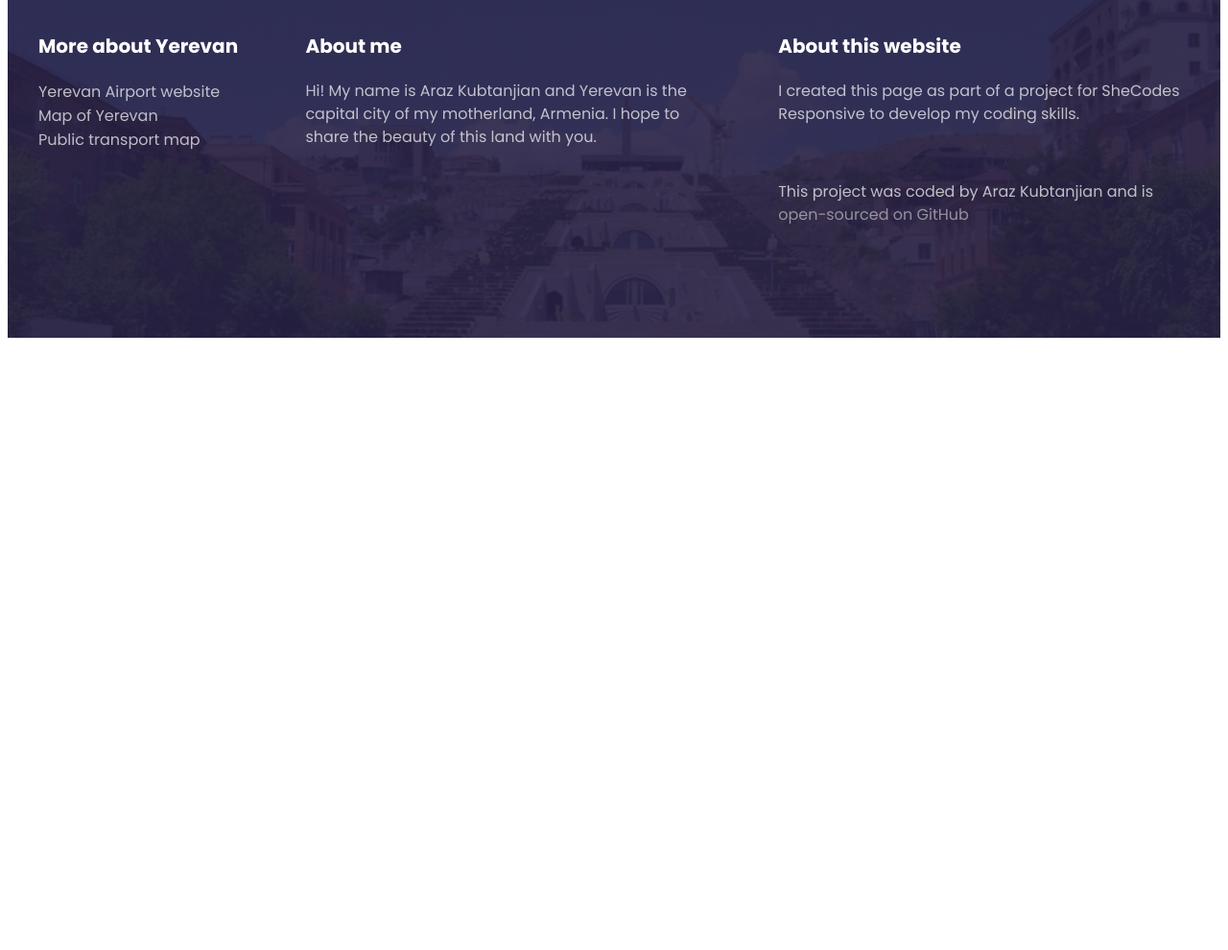
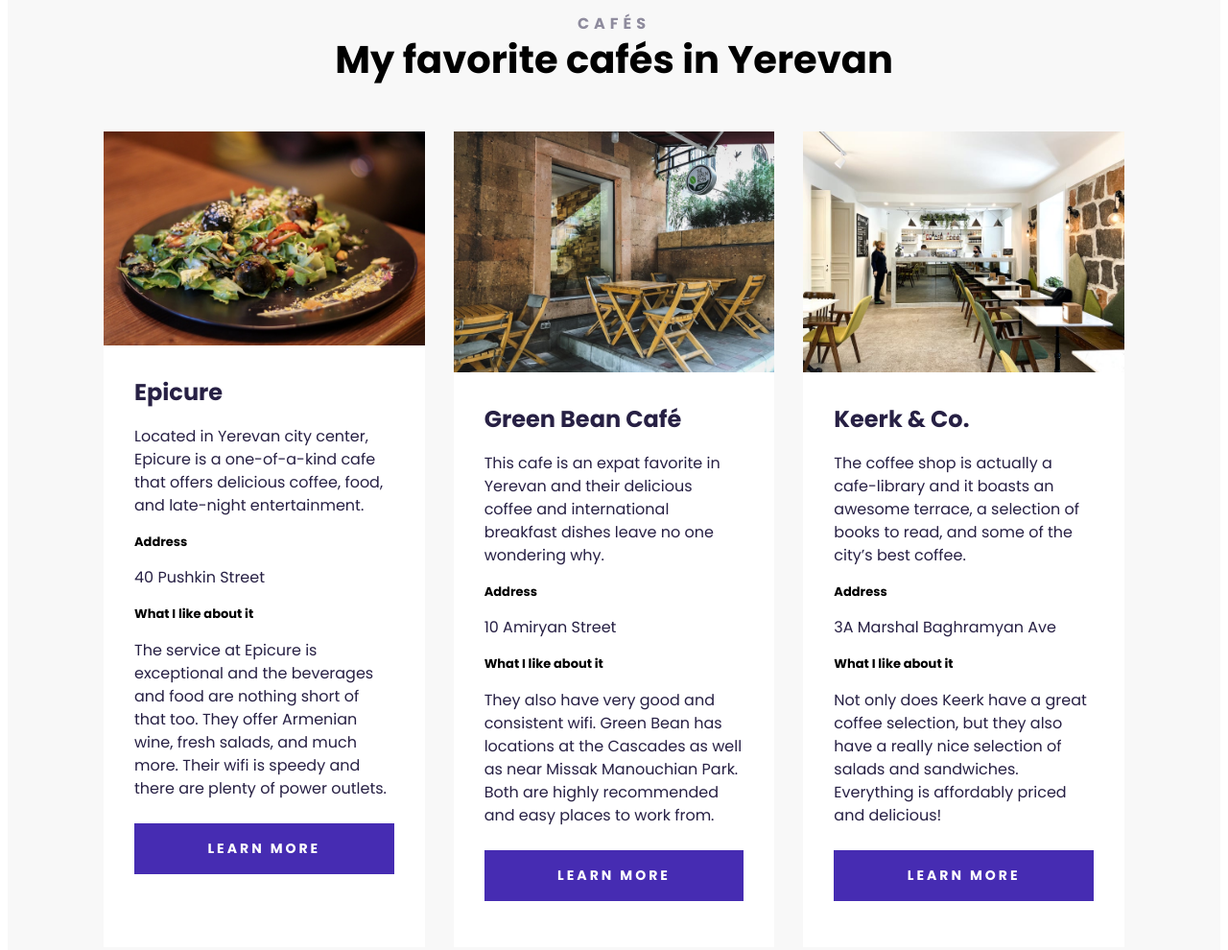
Before and after one commit to araz0515/travel-yerevan-project, a plain HTML site: page index.html in a window 1280 px wide. Shown: the part 1420-2410 px from the top of the page at 96% size. Before the commit the page ends 1780 px from the top, so only its background shows below. Drawn offline with Linux system fonts and the light colour scheme.

Commit message:
Added Cards section

```diff
--- a/index.html
+++ b/index.html
@@ -20,6 +20,7 @@
       <h3>Capital city of Armenia</h3>
       <a href="" class="hero-link">Learn more</a>
     </header>
+
     <main>
       <div>
         <img src="images/yerevan-image.png" alt="the cascade in Yerevan" />
@@ -36,6 +37,100 @@
         </p>
       </div>
     </main>
+
+    <section class="favorite-cafés">
+      <h2>Cafés</h2>
+      <h1>My favorite cafés in Yerevan</h1>
+      <div class="grid-3-columns">
+        <div class="card">
+          <img
+            src="images/card-image-1.png"
+            alt="Epicure café image"
+            class="img-responsive"
+          />
+          <div class="card-info">
+            <h4>Epicure</h4>
+            <p>
+              Located in Yerevan city center, Epicure is a one-of-a-kind cafe
+              that offers delicious coffee, food, and late-night entertainment.
+            </p>
+            <h5>Address</h5>
+            <p>40 Pushkin Street</p>
+            <h5>What I like about it</h5>
+            <p>
+              The service at Epicure is exceptional and the beverages and food
+              are nothing short of that too. They offer Armenian wine, fresh
+              salads, and much more. Their wifi is speedy and there are plenty
+              of power outlets.
+            </p>
+            <a
+              href="https://goo.gl/maps/9D7vPJnpNDt854Hv6"
+              target="_blank"
+              class="button"
+              >Learn more</a
+            >
+          </div>
+        </div>
+        <div class="card">
+          <img
+            src="images/card-image-2.png"
+            alt="Epicure café image"
+            class="img-responsive"
+          />
+          <div class="card-info">
+            <h4>Green Bean Café</h4>
+            <p>
+              This cafe is an expat favorite in Yerevan and their delicious
+              coffee and international breakfast dishes leave no one wondering
+              why.
+            </p>
+            <h5>Address</h5>
+            <p>10 Amiryan Street</p>
+            <h5>What I like about it</h5>
+            <p>
+              They also have very good and consistent wifi. Green Bean has
+              locations at the Cascades as well as near Missak Manouchian Park.
+              Both are highly recommended and easy places to work from.
+            </p>
+            <a
+              href="https://goo.gl/maps/8kntMfyJNyTF2dr19"
+              target="_blank"
+              class="button"
+              >Learn more</a
+            >
+          </div>
+        </div>
+        <div class="card">
+          <img
+            src="images/card-image-3.png"
+            alt="Epicure café image"
+            class="img-responsive"
+          />
+          <div class="card-info">
+            <h4>Keerk & Co.</h4>
+            <p>
+              The coffee shop is actually a cafe-library and it boasts an
+              awesome terrace, a selection of books to read, and some of the
+              city’s best coffee.
+            </p>
+            <h5>Address</h5>
+            <p>3A Marshal Baghramyan Ave</p>
+            <h5>What I like about it</h5>
+            <p>
+              Not only does Keerk have a great coffee selection, but they also
+              have a really nice selection of salads and sandwiches. Everything
+              is affordably priced and delicious!
+            </p>
+            <a
+              href="https://goo.gl/maps/xdd4icYD5RtEbEQy7"
+              target="_blank"
+              class="button"
+              >Learn more</a
+            >
+          </div>
+        </div>
+      </div>
+    </section>
 
     <footer>
       <section class="grid">
--- a/src/styles.css
+++ b/src/styles.css
@@ -73,11 +73,77 @@ main p {
   line-height: 24px;
   opacity: 0.5;
 }
+
 section {
   max-width: 1200px;
   margin: 0 auto;
 }
 
+section h1 {
+  font-size: 40px;
+  line-height: 50px;
+  font-weight: 700;
+  margin: 0;
+  margin-bottom: 50px;
+}
+
+section h2 {
+  font-weight: 700;
+  text-transform: uppercase;
+  font-size: 16px;
+  line-height: 24px;
+  letter-spacing: 5px;
+  color: #272044;
+  opacity: 0.5;
+  margin: 0;
+}
+
+.card {
+  background: white;
+}
+
+.card h4 {
+  font-size: 24px;
+  color: #272044;
+  line-height: 36px;
+  font-weight: 700;
+  margin-bottom: 8px;
+  margin-top: 0;
+}
+
+.card p {
+  color: #272044;
+  font-size: 16px;
+  font-weight: 400;
+  line-height: 24px;
+  max-width: 306px;
+}
+
+.card h5 {
+  font-size: 13px;
+  font-weight: 700;
+  line-height: 19.5px;
+  margin: 0;
+}
+
+.card-info {
+  padding: 24px 32px;
+}
+
+.card .button {
+  background: #462cb2;
+  color: white;
+  font-size: 14px;
+  text-transform: uppercase;
+  line-height: 21px;
+  letter-spacing: 3px;
+  text-align: center;
+  font-weight: 700;
+  text-decoration: none;
+  padding: 16px 70px;
+  display: block;
+  margin: 24px auto;
+}
 footer {
   background-image: linear-gradient(
       rgba(39, 32, 68, 0.9),
@@ -132,6 +198,22 @@ footer a:hover {
   grid-gap: 64px;
 }
 
+section.favorite-cafés {
+  background: #f8f8f8;
+  padding: 100px;
+}
+
+.favorite-cafés h1,
+h2 {
+  text-align: center;
+}
+
+.grid-3-columns {
+  display: grid;
+  grid-template-columns: 1fr 1fr 1fr;
+  grid-gap: 30px;
+}
+
 @media (max-width: 960px) {
   header {
     padding: 60px 0;
@@ -157,6 +239,7 @@ footer a:hover {
 
   section {
     padding: 20px;
+    max-width: 650px;
   }
 
   .grid {
@@ -164,13 +247,13 @@ footer a:hover {
     grid-gap: 32px;
   }
 
-  section {
-    max-width: 650px;
-  }
-
   main {
     grid-template-columns: 1fr;
     max-width: 550px;
     margin: 50px auto;
   }
+
+  .grid-3-columns {
+    grid-template-columns: 1fr;
+  }
 }
```
Also changed, not shown: images/card-image-1.png (added), images/card-image-2.png (added), images/card-image-3.png (added).
